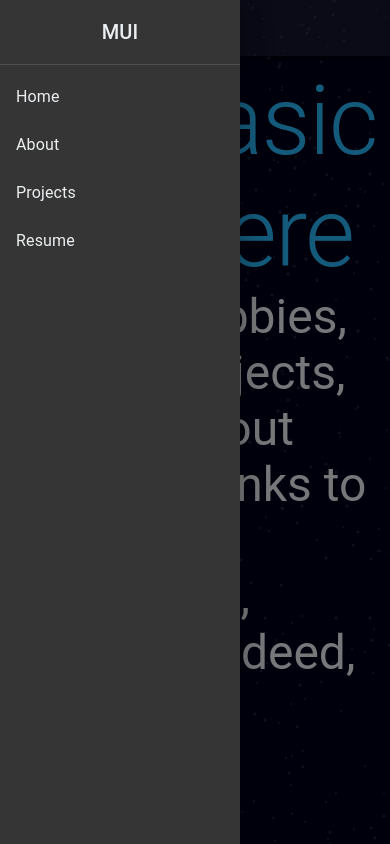
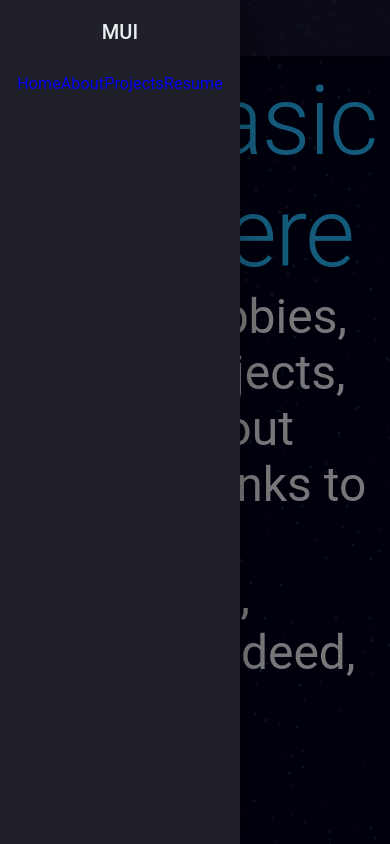
Before and after one commit to codyhenry/portfolio-template, a React (Vite) app: page / in a window 390 px wide. Both pictures are taken after a click on the button "open drawer". Built offline with nearby package versions, Linux system fonts and the light colour scheme.

Commit message:
Removed Button from NavLinks

```diff
--- a/src/App.tsx
+++ b/src/App.tsx
@@ -4,7 +4,7 @@ import { CssBaseline } from "@mui/material";
 import theme from "./infrastructure/theme";
 
 import Home from "./screens/Home";
-import AboutMe from "./screens/AboutMe";
+import About from "./screens/About";
 import NotFound from "./screens/NotFound";
 import Stars from "./components/ui/star-bg.component";
 import NavBar from "./components/ui/navbar.component";
@@ -25,7 +25,7 @@ function Routing() {
   return (
     <Routes>
       <Route path="/" element={<Home />} />
-      <Route path="/About" element={<AboutMe />} />
+      <Route path="/About" element={<About />} />
       <Route path="*" element={<NotFound />} />
     </Routes>
   );
--- a/src/components/ui/group.card.component.tsx
+++ b/src/components/ui/group.card.component.tsx
@@ -31,14 +31,14 @@ interface GroupCardProps {
   items: Array<Props>;
 }
 
-// marginBottom of lastChild = 0
+// marginBottom of lastChild = 100
 export default function GroupCard({ items }: GroupCardProps) {
   const randomStart = Math.floor(Math.random() * 81 + 10);
   const groupControls = useAnimation();
 
   return (
     <MotionContainer
-      style={{
+      sx={{
         left: `clamp(10px, calc(${randomStart}% - 300px), calc(95%-300px))`,
       }}
       initial="start"
--- a/src/components/ui/navbar.component.tsx
+++ b/src/components/ui/navbar.component.tsx
@@ -1,5 +1,5 @@
 import { useState } from "react";
-import { Link } from "react-router-dom";
+import { Link, NavLink } from "react-router-dom";
 
 import List from "@mui/material/List";
 import AppBar from "@mui/material/AppBar";
@@ -33,18 +33,20 @@ export default function NavBar() {
     setMobileOpen((prevState) => !prevState);
   };
 
+  // FIX: make styled components & links
   const drawer = (
-    <Box onClick={handleDrawerToggle} sx={{ textAlign: "center" }}>
+    <Box
+      onClick={handleDrawerToggle}
+      sx={{ textAlign: "center", bgcolor: "rgba(0,1,27,0.4)", height: "100%" }}
+    >
       <Typography variant="h6" sx={{ my: 2 }}>
         MUI
       </Typography>
-      <Divider />
       <List>
         {pages.map((item) => (
-          <ListItemButton key={item}>
-            <Link to={item === "Home" ? "/" : item} />
-            <ListItemText primary={item} />
-          </ListItemButton>
+          <NavBarLink key={item} to={item === "Home" ? "/" : item}>
+            {item}
+          </NavBarLink>
         ))}
       </List>
     </Box>
@@ -63,7 +65,7 @@ export default function NavBar() {
             aria-label="open drawer"
             edge="start"
             onClick={handleDrawerToggle}
-            sx={{ mr: 2, display: { sm: "none" } }}
+            sx={{ mr: 2, display: { sm: "none" }, color: "text.primary" }}
           >
             <MdMenu />
           </IconButton>
--- /dev/null
+++ b/src/screens/About.tsx
@@ -0,0 +1,34 @@
+import Button from "@mui/material/Button";
+import tools from "../components/skills/tool-group.component";
+import languages from "../components/skills/language-group.component";
+import GroupCard from "../components/ui/group.card.component";
+
+export default function About() {
+  // Jump to sections
+  return (
+    <>
+      <a href="#tools-section">
+        <Button sx={{ color: "#fff" }}>Tools</Button>
+      </a>
+      {/* Iterate through languages */}
+      {languages.map((subGrouping) => (
+        <GroupCard items={subGrouping} key={subGrouping[0].name} />
+      ))}
+      <div id="tools-section">
+        {/* Iterate through tools */}
+        {tools.map((subGrouping) => (
+          <GroupCard items={subGrouping} key={subGrouping[0].name} />
+        ))}
+      </div>
+    </>
+  );
+}
+/**
+ * Icon library is react icons, to find icons:
+ * https://react-icons.github.io/react-icons
+ * Tools and lanuages
+ * Github
+ * Small bio
+ * Scroll transitions for tools and languages:
+ * Make groups of up to 4
+ */
--- a/src/screens/AboutMe.tsx
+++ /dev/null
@@ -1,41 +0,0 @@
-import { styled } from "@mui/material/styles";
-import { motion } from "framer-motion";
-import { useState } from "react";
-
-import tools from "../components/skills/tool-group.component";
-import GroupCard from "../components/ui/group.card.component";
-
-const ScrollableContainer = styled("div")`
-  overflow-y: scroll;
-`;
-
-/**
- * Get object list of tech with icons
- * Each group will have 2-4 motion cards
- * iterate through object and create group
- * each group will create motion cards
- * On hover the cards will show the name + icon
- * The cards will have a random starting location + rotation
- */
-
-// randomize the card coming from top or bottom
-
-export default function AboutMe() {
-  // Jump to sections
-  // Iterate through tech
-
-  // Iterate through tools
-
-  return tools.map((subGrouping) => (
-    <GroupCard items={subGrouping} key={subGrouping[0].name} />
-  ));
-}
-/**
- * Icon library is react icons, to find icons:
- * https://react-icons.github.io/react-icons
- * Tools and lanuages
- * Github
- * Small bio
- * Scroll transitions for tools and languages:
- * Make groups of up to 4
- */
```
